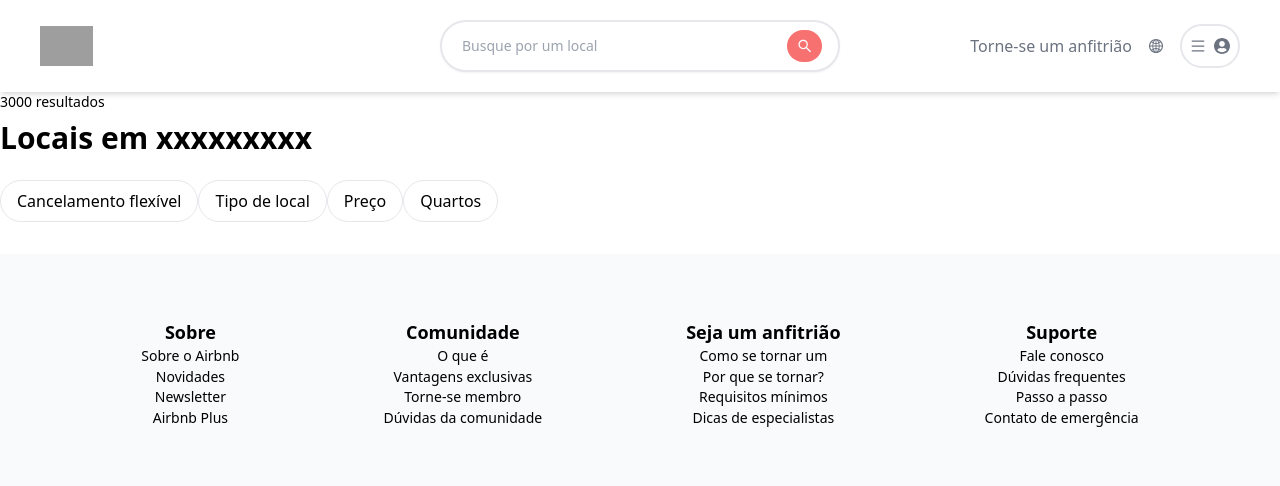
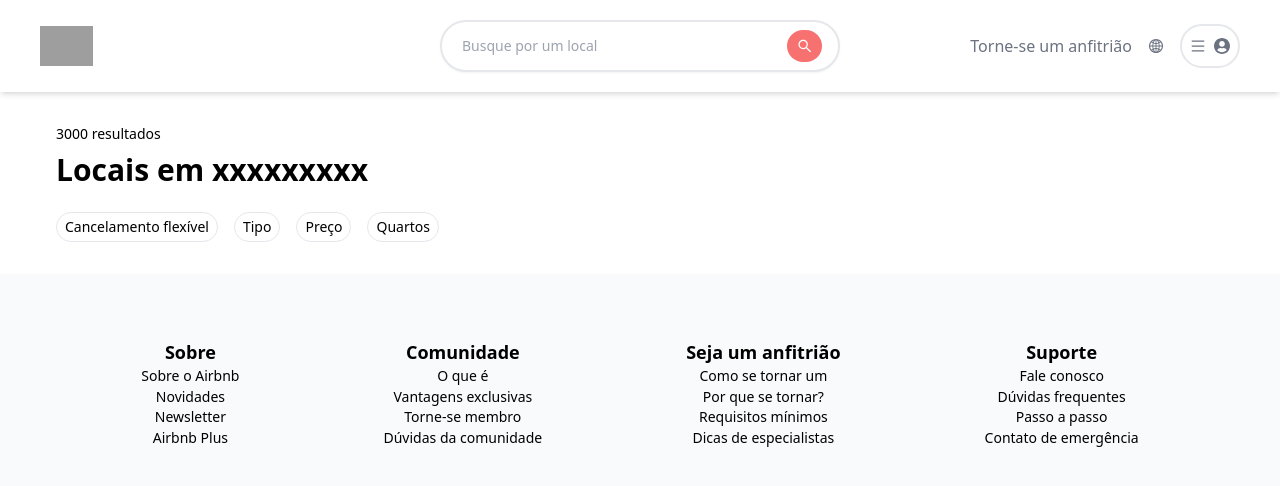
Before and after one commit to GabrielGhiaroni/clone-airbnb, a Next.js app: page /search in a window 1280 px wide. Shown: the top 486 px of the page. Built offline with nearby package versions, Linux system fonts and the light colour scheme; grey boxes are pictures that could not be loaded.

Commit message:
novos ajustes página de busca

```diff
--- a/data.js
+++ b/data.js
@@ -117,3 +117,12 @@ export const LargeCardInfo = {
     descricao: 'Imóveis selecionados pelo Airbnb',
     botao: 'Ver opções'
 };
+
+export const BuscaInfo = {
+    titulo: "",
+    subtitulo: "",
+    filtroUm: "Cancelamento flexível",
+    filtroDois: "Tipo",
+    filtroTres: "Preço",
+    filtroQuatro: "Quartos"
+};
--- a/pages/search.jsx
+++ b/pages/search.jsx
@@ -1,23 +1,23 @@
 import React from 'react';
 import Header from '../components/Header';
 import Footer from '../components/Footer';
+import { BuscaInfo } from '../data';
 
 const Search = () => {
+    const {subtitulo, titulo, filtroUm, filtroDois, filtroTres, filtroQuatro} = BuscaInfo;
   return (
     <>
         <Header />
         <main className='flex'>
-            <section>
+            <section className='mx-auto mt-8 md:mx-14'>
                 <p className='text-sm'>3000 resultados</p>
                 <h1 className='text-3xl font-semibold mt-2 mb-6'>Locais em xxxxxxxxx</h1>
-                <div>
-                    <ul className='flex'>
-                        <li className='filtros'>Cancelamento flexível</li>
-                        <li className='filtros'>Tipo de local</li>
-                        <li className='filtros'>Preço</li>
-                        <li className='filtros'>Quartos</li>
+                    <ul className='flex whitespace-nowrap gap-x-1 md:gap-x-4'>
+                        <li className='filtros py-1 px-2 text-sm'>{filtroUm}</li>
+                        <li className='filtros p-1 px-2 text-sm'>{filtroDois}</li>
+                        <li className='filtros p-1 px-2 text-sm'>{filtroTres}</li>
+                        <li className='filtros p-1 px-2 text-sm'>{filtroQuatro}</li>
                     </ul>
-                </div>
             </section>
         </main>
         <Footer />
--- a/styles/globals.css
+++ b/styles/globals.css
@@ -7,7 +7,7 @@
 @layer components {
 
     .filtros {
-        @apply px-4 py-2 border rounded-full cursor-pointer
+        @apply border rounded-full cursor-pointer
     }
 
     .filtros:hover {
```
